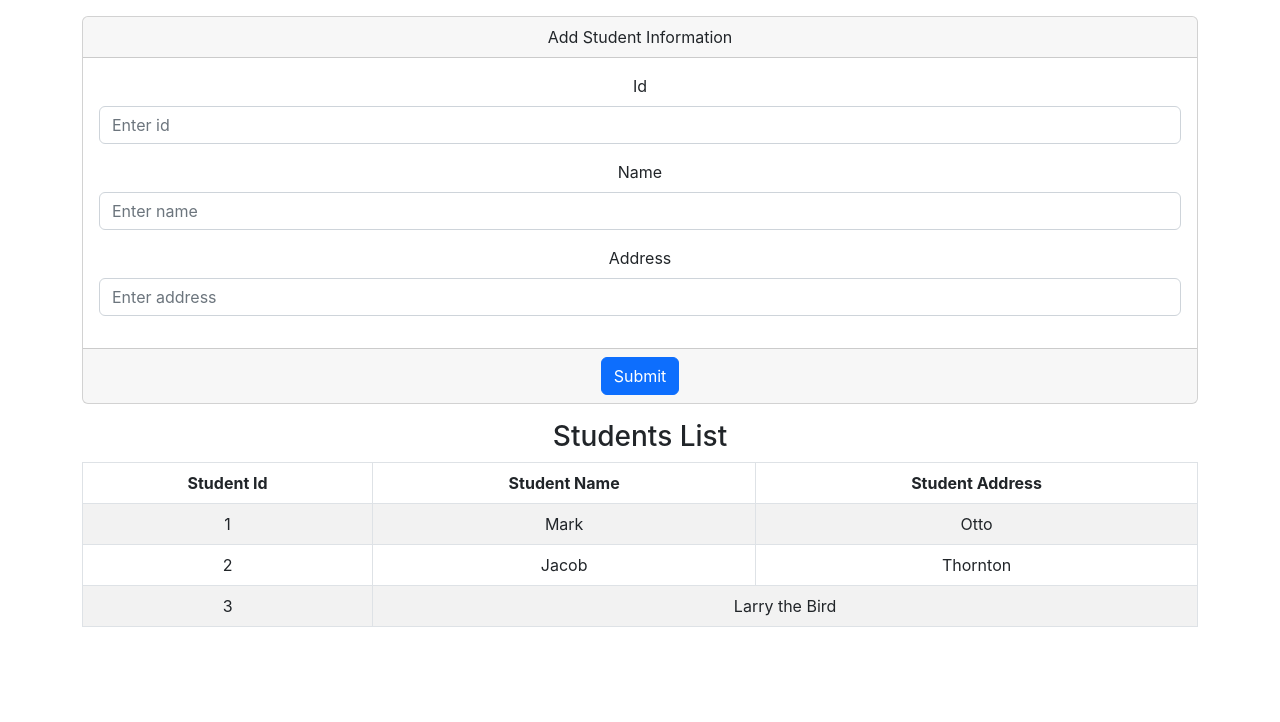
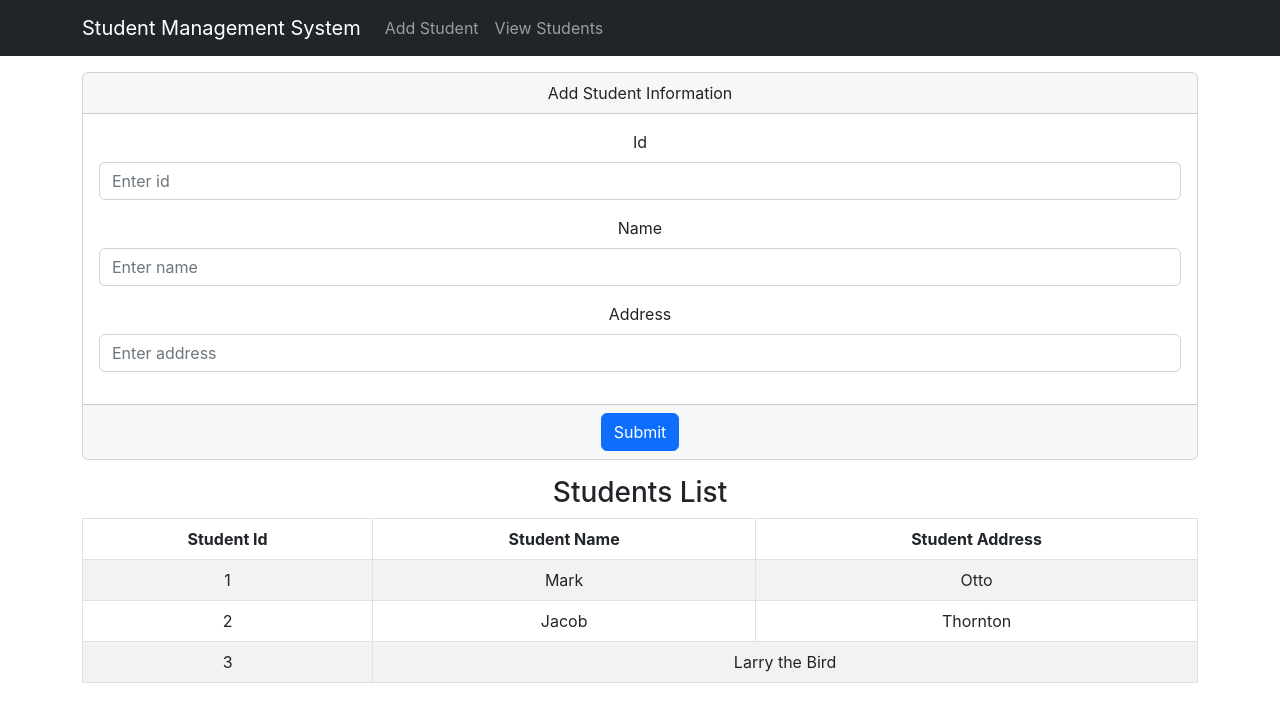
Before and after one commit to 20IT023/StudentFrontend, a React (Create React App) app: page / in a window 1280 px wide. Shown: the top 722 px of the page. Built offline with nearby package versions, Linux system fonts and the light colour scheme.

Commit message:
Added Navigation Bar

```diff
--- a/src/App.js
+++ b/src/App.js
@@ -2,10 +2,12 @@
 import './App.css';
 import Student from './components/Student';
 import StudentList from './components/StudentList';
+import NavigationBar from './components/NavigationBar';
 
 function App() {
   return (
     <div className="App">
+      <NavigationBar/>
       <Student/>
       <StudentList/>
     </div>
--- /dev/null
+++ b/src/components/NavigationBar.js
@@ -0,0 +1,25 @@
+import React from 'react';
+import Container from 'react-bootstrap/Container';
+import Nav from 'react-bootstrap/Nav';
+import Navbar from 'react-bootstrap/Navbar';
+import NavDropdown from 'react-bootstrap/NavDropdown';
+
+export default function NavigationBar() {
+  return (
+    <div>
+      <Navbar collapseOnSelect expand="lg" bg="dark" variant="dark">
+      <Container>
+        <Navbar.Brand href="#home">Student Management System</Navbar.Brand>
+        <Navbar.Toggle aria-controls="responsive-navbar-nav" />
+        <Navbar.Collapse id="responsive-navbar-nav">
+          <Nav className="me-auto">
+            <Nav.Link href="#features">Add Student</Nav.Link>
+            <Nav.Link href="#pricing">View Students</Nav.Link>
+
+          </Nav>
+        </Navbar.Collapse>
+      </Container>
+    </Navbar>
+    </div>
+  )
+}
```
